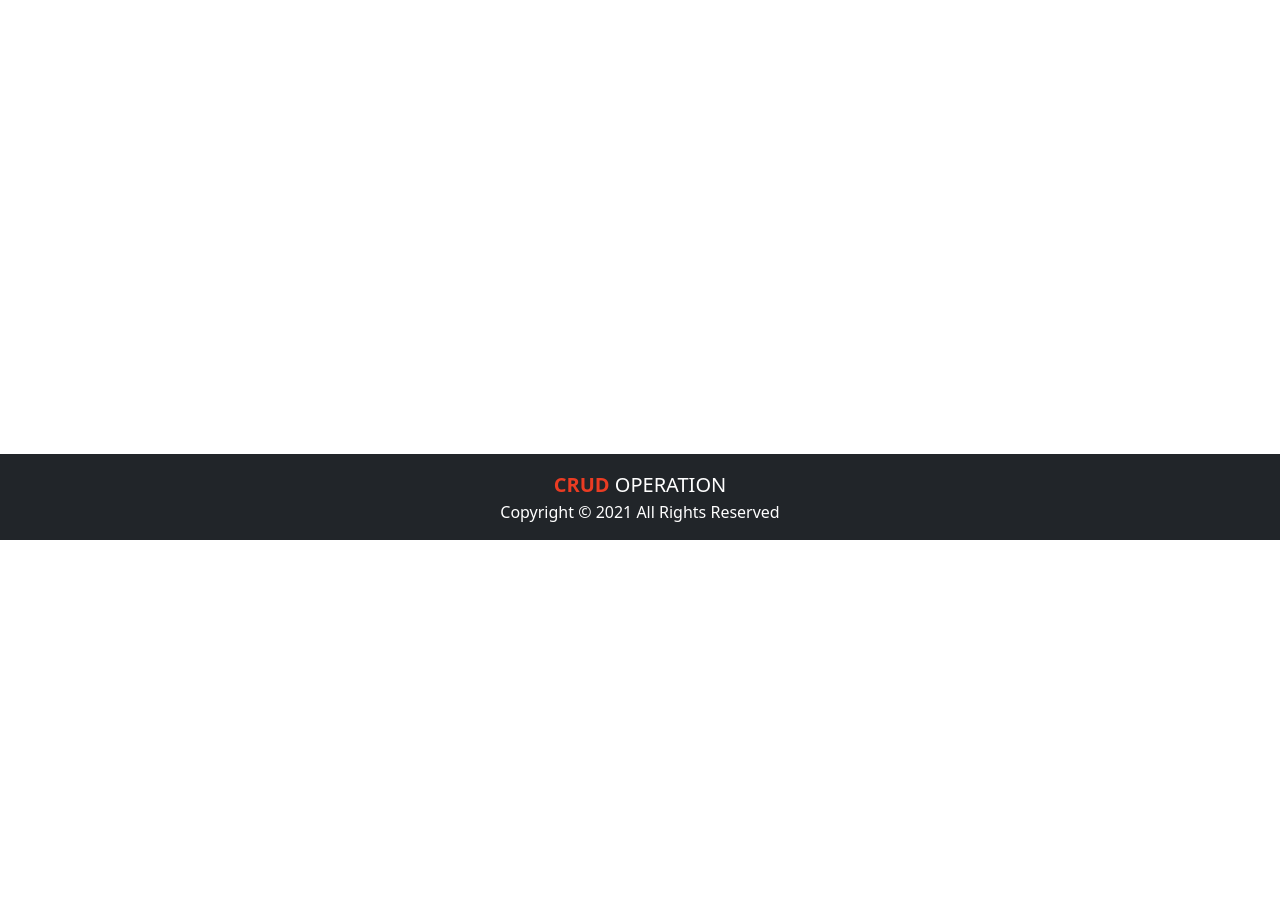
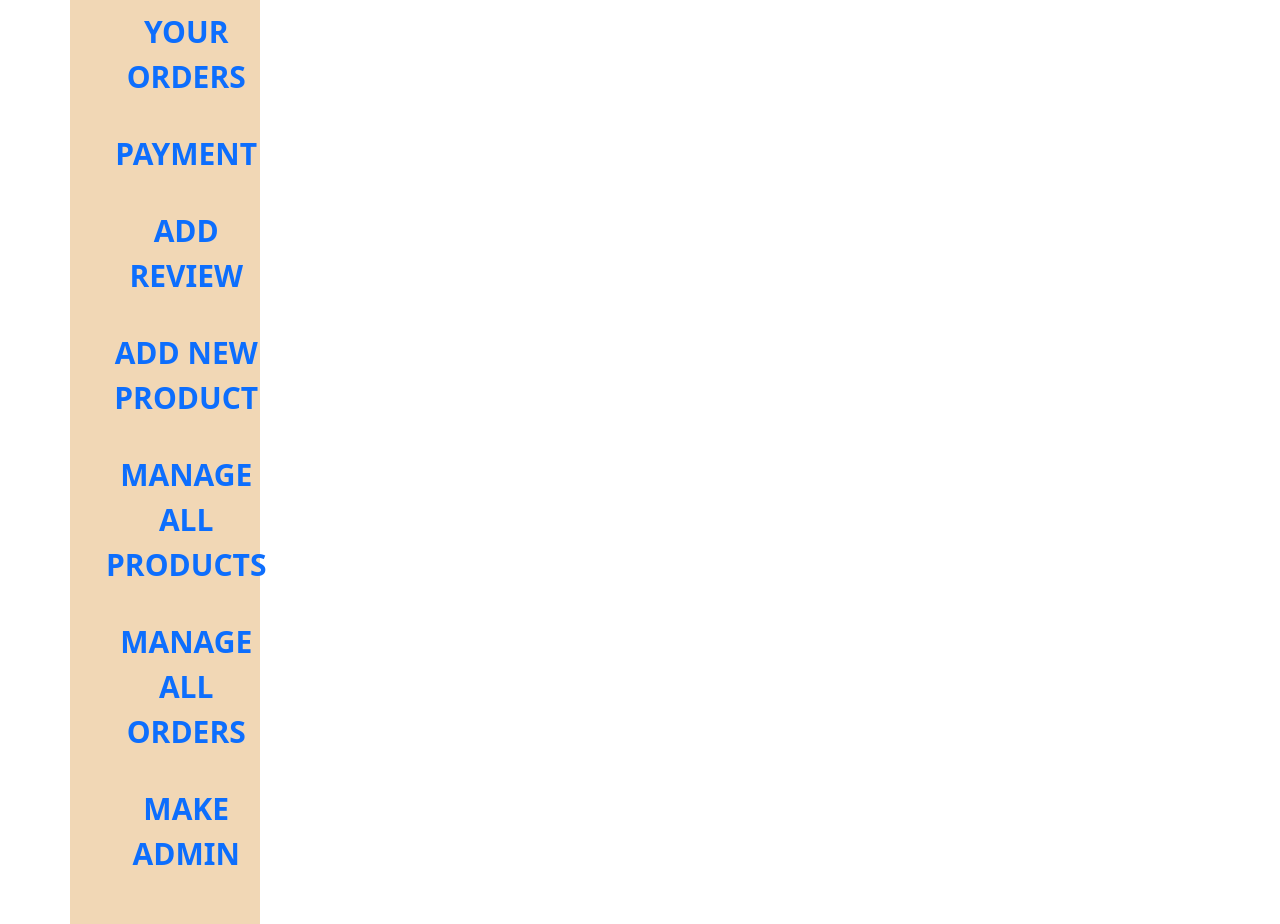
Before and after one commit to React-JS-Beginner/more_crud_site, a React (Create React App) app: page /dashboard in a window 1280 px wide. Shown: the part 260-1184 px from the top of the page. Before the commit the page ends 800 px from the top, so only its background shows below. Built offline with nearby package versions, Linux system fonts and the light colour scheme; no server answers.

Commit message:
dashboard-route

```diff
--- a/src/Components/Dashboard/Dashboard.js
+++ b/src/Components/Dashboard/Dashboard.js
@@ -1,8 +1,10 @@
 import React from "react";
-import { Container, Row, Col } from "react-bootstrap";
+import { Switch, Route, useRouteMatch } from "react-router-dom";
+import { Container, Row, Col, Nav, NavLink, Button } from "react-bootstrap";
 import "./Dashboard.css";
 
 const Dashboard = () => {
+  let { path, url } = useRouteMatch();
   return (
     <>
       <div className="dashboard pt-4">
@@ -13,6 +15,80 @@ const Dashboard = () => {
         <Row>
           <Col xl={2} lg={2} className="side-menu">
             <p className="text-center pt-3">Side Menu</p>
+            <div className="pt-5 px-2">
+              <Nav className="d-grid me-auto">
+                <NavLink
+                  activeClassName="dashboard-active"
+                  className="dashboard mb-3 text-decoration-none text-uppercase"
+                  to={`${url}/yourorders`}
+                >
+                  Your Orders
+                </NavLink>
+
+                <NavLink
+                  activeClassName="dashboard-active"
+                  className="dashboard mb-3 text-decoration-none text-uppercase"
+                  to={`${url}/payment`}
+                >
+                  Payment
+                </NavLink>
+
+                <NavLink
+                  activeClassName="dashboard-active"
+                  className="dashboard mb-3 text-decoration-none text-uppercase"
+                  to={`${url}/addreview`}
+                >
+                  Add Review
+                </NavLink>
+
+                {/* {admin && ( */}
+                <Nav>
+                  <NavLink
+                    activeClassName="dashboard-active"
+                    className="dashboard mb-3 text-decoration-none text-uppercase"
+                    to={`${url}/addnewproduct`}
+                  >
+                    Add New Product
+                  </NavLink>
+
+                  <NavLink
+                    activeClassName="dashboard-active"
+                    className="dashboard mb-3 text-decoration-none text-uppercase"
+                    to={`${url}/manageallproducts`}
+                  >
+                    Manage All Products
+                  </NavLink>
+
+                  <NavLink
+                    activeClassName="dashboard-active"
+                    className="dashboard mb-3 text-decoration-none text-uppercase"
+                    to={`${url}/manageallorders`}
+                  >
+                    Manage All Orders
+                  </NavLink>
+
+                  <NavLink
+                    activeClassName="dashboard-active"
+                    className="dashboard mb-3 text-decoration-none text-uppercase"
+                    to={`${url}/makeadmin`}
+                  >
+                    Make Admin
+                  </NavLink>
+                </Nav>
+                {/* )} */}
+
+                <NavLink
+                  activeClassName="dashboard-active"
+                  // onClick={logOut}
+                  className="dashboard mb-3 text-decoration-none text-uppercase"
+                  to="/home"
+                >
+                  <Button size="sm" variant="danger mt-3 px-4">
+                    Log Out
+                  </Button>
+                </NavLink>
+              </Nav>
+            </div>
           </Col>
           <Col xl={10} lg={10}>
             <p className="text-center pt-3">Product Orders</p>
```
Also changed, not shown: src/Components/Dashboard/AddNewProduct/AddNewProduct.js (+11 -0 lines), src/Components/Dashboard/AddReview/AddReview.js (+11 -0 lines), src/Components/Dashboard/MakeAdmin/MakeAdmin.js (+11 -0 lines), src/Components/Dashboard/ManageAllOrders/ManageAllOrders.js (+11 -0 lines).
